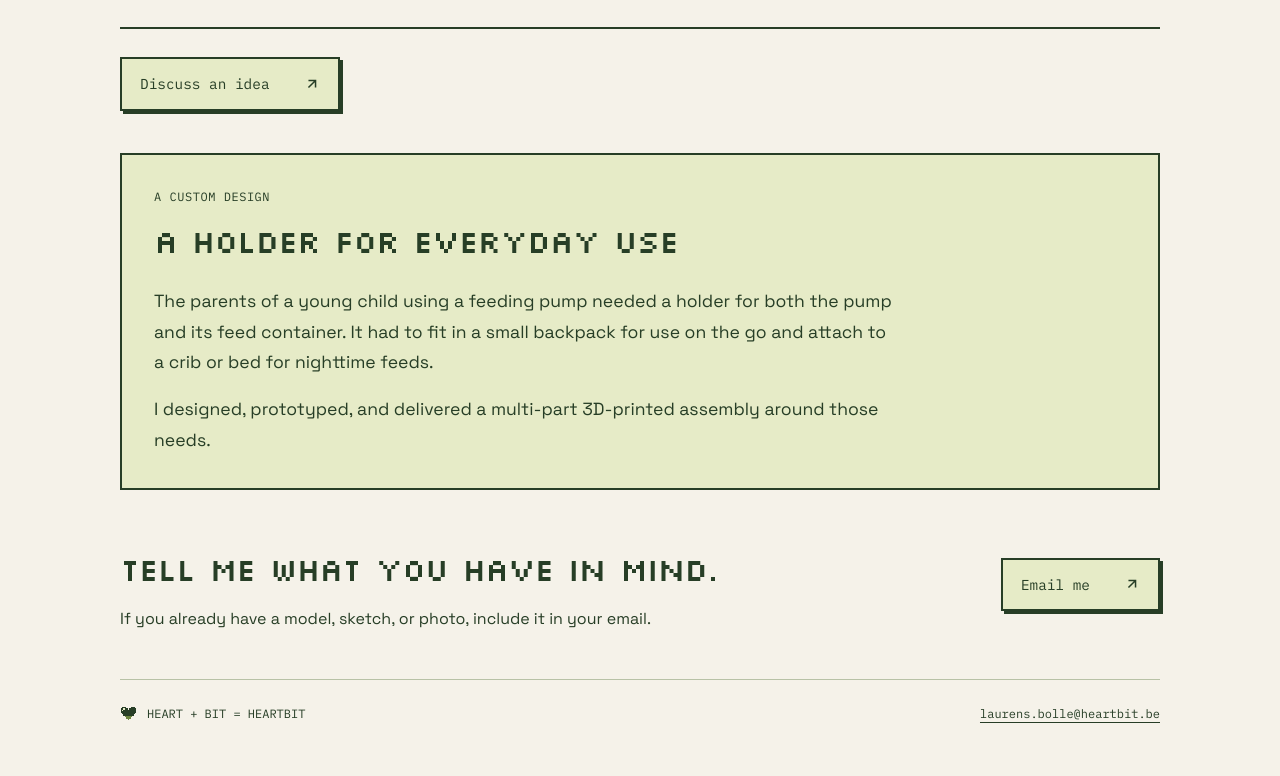
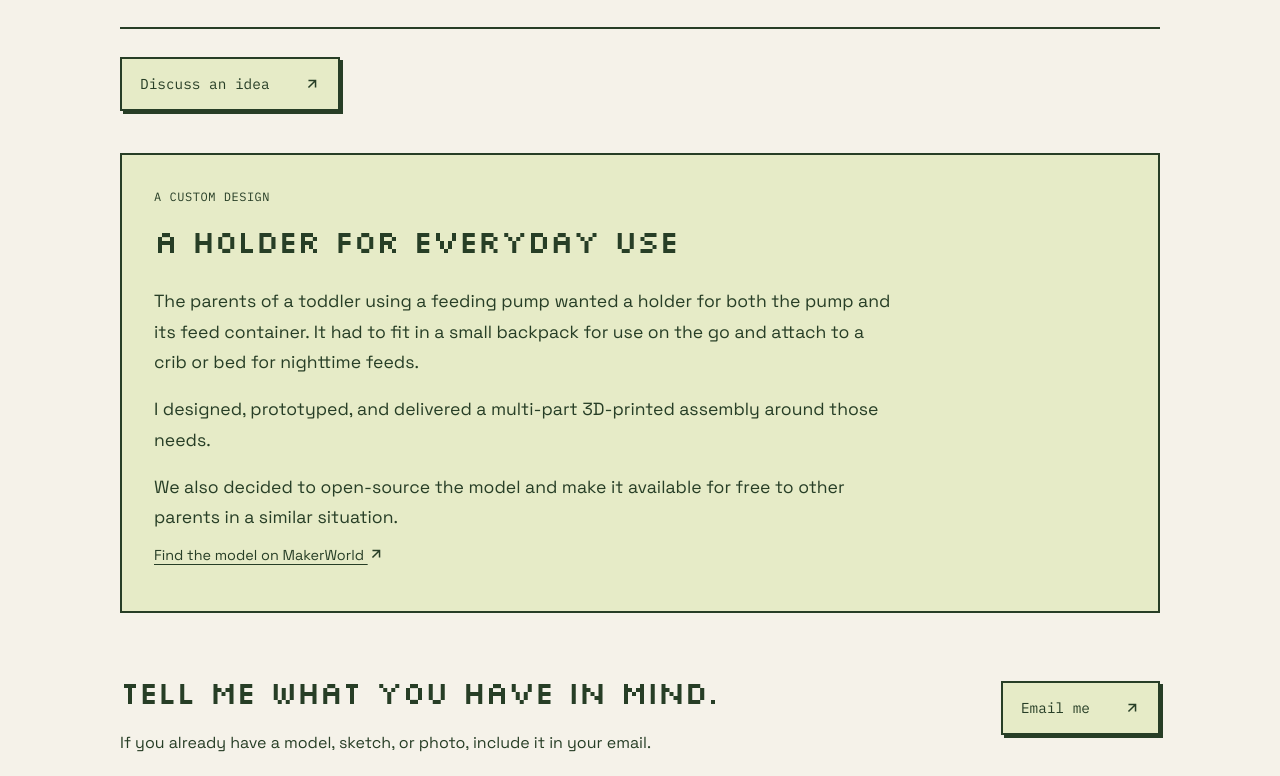
Before and after one commit to heartbit-be/heartbit-be.github.io, an Astro site: page /3d-printing in a window 1280 px wide. Shown: the part 483-1259 px from the top of the page. Before the commit the page ends 1238 px from the top, so only its background shows below. Built offline with nearby package versions, Linux system fonts and the light colour scheme; Astro itself is replaced by a stand-in of ours.

Commit message:
Update feeding-pump holder story and link the free model

```diff
--- a/src/pages/3d-printing.astro
+++ b/src/pages/3d-printing.astro
@@ -2,6 +2,7 @@
 import Layout from '../layouts/Layout.astro';
 import PageHeading from '../components/PageHeading.astro';
 import ContactLinks from '../components/ContactLinks.astro';
+import Arrow from '../components/Arrow.astro';
 ---
 
 <Layout
@@ -24,14 +25,23 @@ import ContactLinks from '../components/ContactLinks.astro';
     <h2 id="holder-title">A holder for everyday use</h2>
     <div class="prose">
       <p>
-        The parents of a young child using a feeding pump needed a holder for
-        both the pump and its feed container. It had to fit in a small backpack
-        for use on the go and attach to a crib or bed for nighttime feeds.
+        The parents of a toddler using a feeding pump wanted a holder for both
+        the pump and its feed container. It had to fit in a small backpack for
+        use on the go and attach to a crib or bed for nighttime feeds.
       </p>
       <p>
         I designed, prototyped, and delivered a multi-part 3D-printed assembly
         around those needs.
       </p>
+      <p>
+        We also decided to open-source the model and make it available for free
+        to other parents in a similar situation.
+      </p>
+      <a
+        class="text-link"
+        href="https://makerworld.com/en/models/1308879-holder-for-flocare-infinity-feeding-pump-bottle#profileId-1342777"
+        >Find the model on MakerWorld <Arrow /></a
+      >
     </div>
   </section>
   <section class="contact-strip" aria-labelledby="printing-contact-title">
```
Also changed, not shown: docs/website-content-brief.md (+3 -1 lines), docs/website-content-draft.md (+5 -1 lines).
